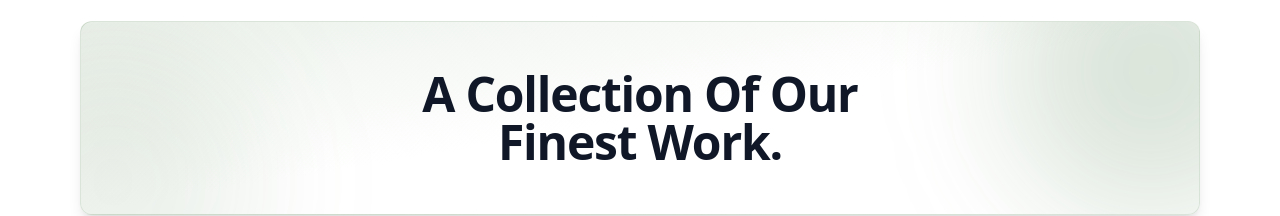
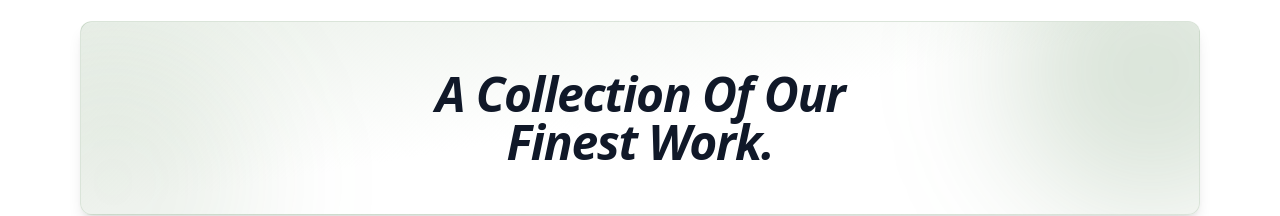
Before and after one commit to Syntactix31/capstone-proj, a Next.js app: page /projects in a window 1280 px wide. Shown: the part 139-355 px from the top of the page. Built offline with nearby package versions, Linux system fonts and the light colour scheme.

Commit message:
merge fix

```diff
--- a/src/app/projects/page.js
+++ b/src/app/projects/page.js
@@ -158,7 +158,7 @@
           <div className="pointer-events-none absolute -bottom-28 -left-28 h-72 w-72 rounded-full bg-[#477a40]/10 blur-3xl" />
 
           <div className="relative text-center">
-            <h1 className="text-4xl font-bold tracking-tight text-gray-900 sm:text-5xl">
+            <h1 className="text-4xl font-bold tracking-tight text-gray-900 sm:text-5xl italic">
               A Collection Of Our <br /> Finest Work.
             </h1>
           </div>
```
